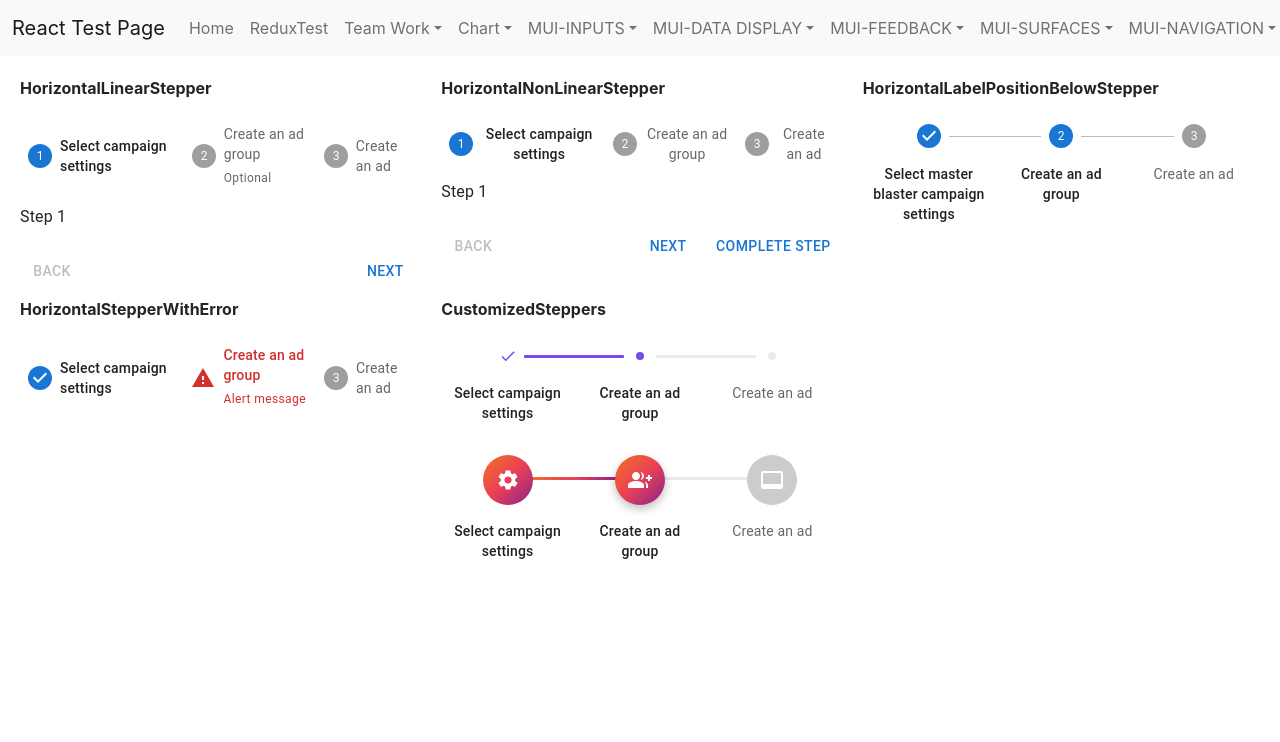
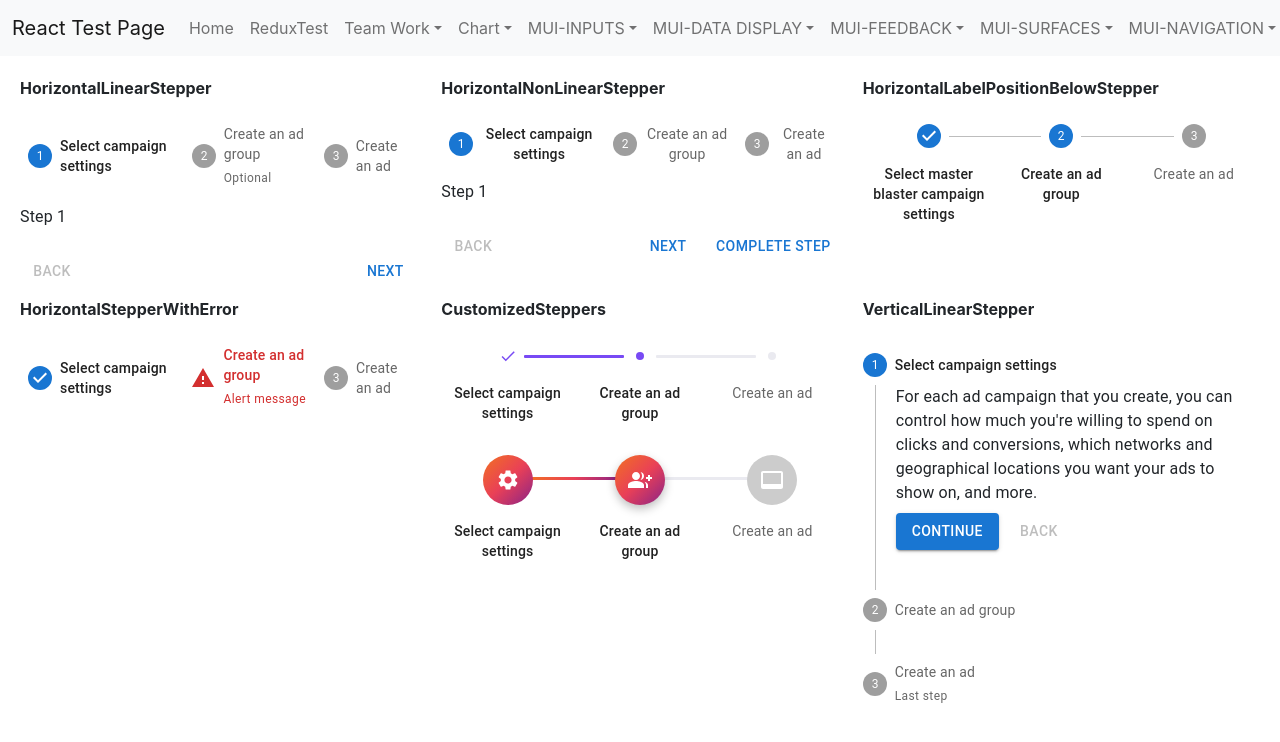
Before and after one commit to jinseok1306/React-Test, a React (Create React App) app in the folder ReactProject/client_app/: page /MUI/StepperPage in a window 1280 px wide. Shown: the top 742 px of the page. Built offline with nearby package versions, Linux system fonts and the light colour scheme.

Commit message:
MUI VerticalLinearStepper 테스트 완료

```diff
--- /dev/null
+++ b/ReactProject/client_app/src/components/Stepper/VerticalLinearStepper.tsx
@@ -0,0 +1,95 @@
+import * as React from 'react';
+import Box from '@mui/material/Box';
+import Stepper from '@mui/material/Stepper';
+import Step from '@mui/material/Step';
+import StepLabel from '@mui/material/StepLabel';
+import StepContent from '@mui/material/StepContent';
+import Button from '@mui/material/Button';
+import Paper from '@mui/material/Paper';
+import Typography from '@mui/material/Typography';
+
+const steps = [
+    {
+        label: 'Select campaign settings',
+        description: `For each ad campaign that you create, you can control how much
+              you're willing to spend on clicks and conversions, which networks
+              and geographical locations you want your ads to show on, and more.`,
+    },
+    {
+        label: 'Create an ad group',
+        description:
+            'An ad group contains one or more ads which target a shared set of keywords.',
+    },
+    {
+        label: 'Create an ad',
+        description: `Try out different ad text to see what brings in the most customers,
+              and learn how to enhance your ads using features like ad extensions.
+              If you run into any problems with your ads, find out how to tell if
+              they're running and how to resolve approval issues.`,
+    },
+];
+
+export default function VerticalLinearStepper() {
+    const [activeStep, setActiveStep] = React.useState(0);
+
+    const handleNext = () => {
+        setActiveStep((prevActiveStep) => prevActiveStep + 1);
+    };
+
+    const handleBack = () => {
+        setActiveStep((prevActiveStep) => prevActiveStep - 1);
+    };
+
+    const handleReset = () => {
+        setActiveStep(0);
+    };
+
+    return (
+        <Box sx={{ maxWidth: 400 }}>
+            <Stepper activeStep={activeStep} orientation="vertical">
+                {steps.map((step, index) => (
+                    <Step key={step.label}>
+                        <StepLabel
+                            optional={
+                                index === 2 ? (
+                                    <Typography variant="caption">Last step</Typography>
+                                ) : null
+                            }
+                        >
+                            {step.label}
+                        </StepLabel>
+                        <StepContent>
+                            <Typography>{step.description}</Typography>
+                            <Box sx={{ mb: 2 }}>
+                                <div>
+                                    <Button
+                                        variant="contained"
+                                        onClick={handleNext}
+                                        sx={{ mt: 1, mr: 1 }}
+                                    >
+                                        {index === steps.length - 1 ? 'Finish' : 'Continue'}
+                                    </Button>
+                                    <Button
+                                        disabled={index === 0}
+                                        onClick={handleBack}
+                                        sx={{ mt: 1, mr: 1 }}
+                                    >
+                                        Back
+                                    </Button>
+                                </div>
+                            </Box>
+                        </StepContent>
+                    </Step>
+                ))}
+            </Stepper>
+            {activeStep === steps.length && (
+                <Paper square elevation={0} sx={{ p: 3 }}>
+                    <Typography>All steps completed - you&apos;re finished</Typography>
+                    <Button onClick={handleReset} sx={{ mt: 1, mr: 1 }}>
+                        Reset
+                    </Button>
+                </Paper>
+            )}
+        </Box>
+    );
+}
--- a/ReactProject/client_app/src/pages/MUI/StepperPage.tsx
+++ b/ReactProject/client_app/src/pages/MUI/StepperPage.tsx
@@ -6,6 +6,7 @@
 import HorizontalLabelPositionBelowStepper from '../../components/Stepper/HorizontalLabelPositionBelowStepper';
 import HorizontalStepperWithError from '../../components/Stepper/HorizontalStepperWithError';
 import CustomizedSteppers from '../../components/Stepper/CustomizedSteppers';
+import VerticalLinearStepper from '../../components/Stepper/VerticalLinearStepper';
 
 const StepperPage = () => {
     return (
@@ -33,6 +34,10 @@
                         <b>CustomizedSteppers</b><div>&nbsp;</div>
                         <CustomizedSteppers />
                     </Grid>
+                    <Grid item xs={4}>
+                        <b>VerticalLinearStepper</b><div>&nbsp;</div>
+                        <VerticalLinearStepper />
+                    </Grid>
                 </Grid>
             </div>
         </div>
```
Also changed, not shown: 1 other file (tests, documents, lock files or other folders).
